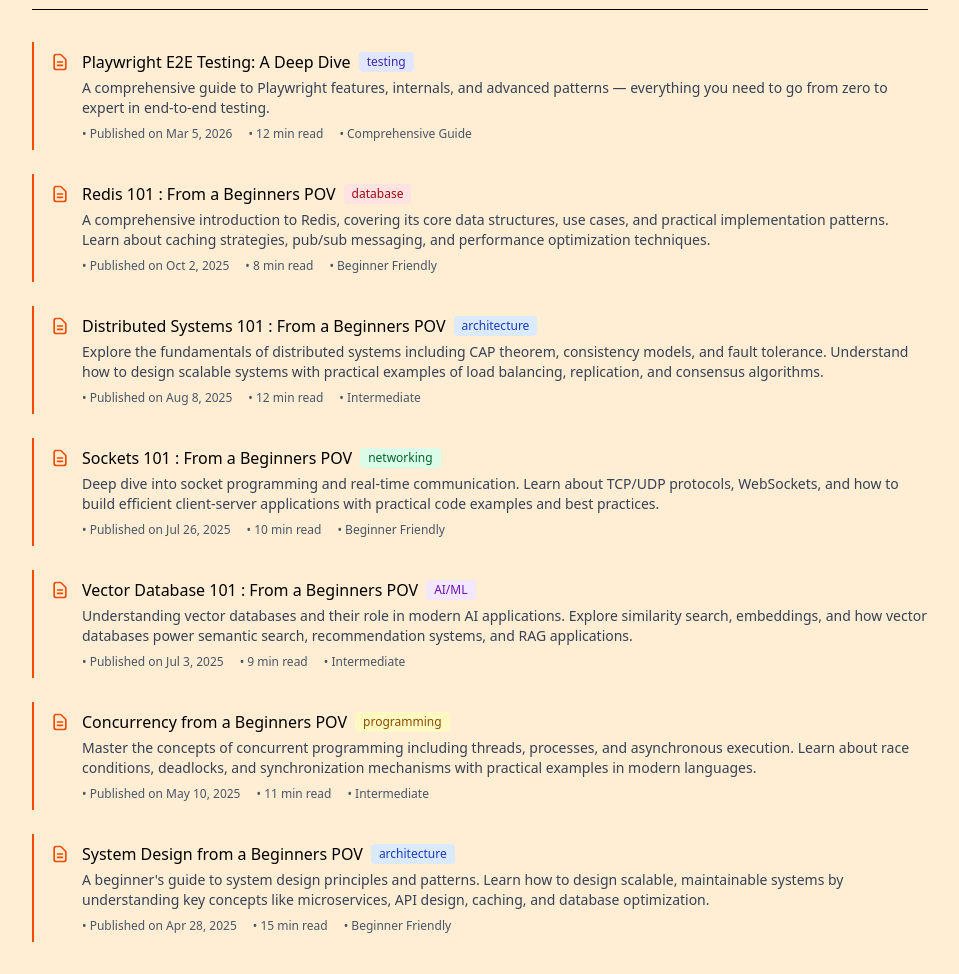
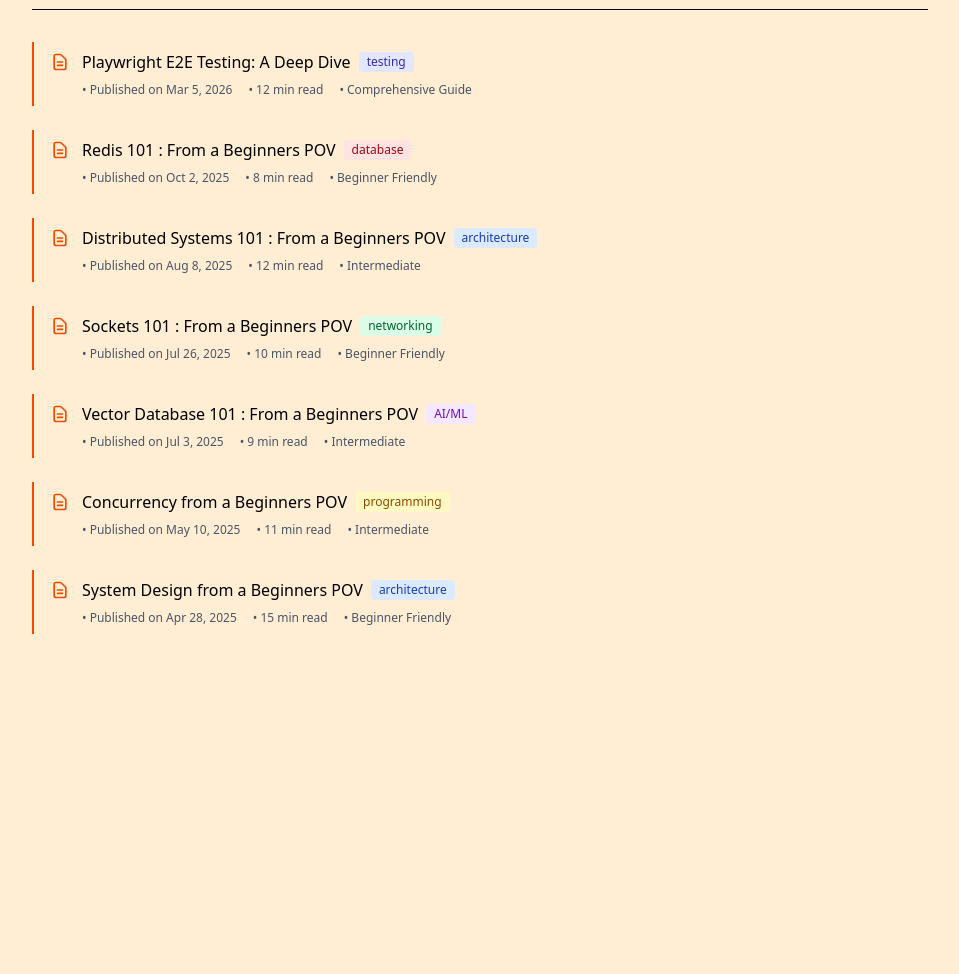
Before and after one commit to kunstewi/kunstewi.github.io, a plain HTML site: page blogs/blog.html in a window 1280 px wide. Shown: the part 111-1085 px from the top of the page, without its empty margins (160-1119 px from the left). After the commit the page ends 800 px from the top, so only its background shows below. Drawn offline with nearby package versions, Linux system fonts and the light colour scheme.

Commit message:
removed unncecessary subtext from blogs

```diff
--- a/blogs/blog.html
+++ b/blogs/blog.html
@@ -88,10 +88,6 @@
                 </a>
                 <span class="inline-block px-2 py-0.5 text-xs bg-indigo-100 text-indigo-800 rounded">testing</span>
               </div>
-              <p class="text-sm text-gray-700 mt-1">
-                A comprehensive guide to Playwright features, internals, and advanced patterns — everything you need to
-                go from zero to expert in end-to-end testing.
-              </p>
               <div class="flex items-center gap-4 mt-2 text-xs text-gray-600">
                 <span>• Published on Mar 5, 2026</span>
                 <span>• 12 min read</span>
@@ -117,11 +113,6 @@
                 </a>
                 <span class="inline-block px-2 py-0.5 text-xs bg-red-100 text-red-800 rounded">database</span>
               </div>
-              <p class="text-sm text-gray-700 mt-1">
-                A comprehensive introduction to Redis, covering its core data structures, use cases, and practical
-                implementation patterns. Learn about caching strategies, pub/sub messaging, and performance
-                optimization techniques.
-              </p>
               <div class="flex items-center gap-4 mt-2 text-xs text-gray-600">
                 <span>• Published on Oct 2, 2025</span>
                 <span>• 8 min read</span>
@@ -147,11 +138,6 @@
                 </a>
                 <span class="inline-block px-2 py-0.5 text-xs bg-blue-100 text-blue-800 rounded">architecture</span>
               </div>
-              <p class="text-sm text-gray-700 mt-1">
-                Explore the fundamentals of distributed systems including CAP theorem, consistency models, and fault
-                tolerance. Understand how to design scalable systems with practical examples of load balancing,
-                replication, and consensus algorithms.
-              </p>
               <div class="flex items-center gap-4 mt-2 text-xs text-gray-600">
                 <span>• Published on Aug 8, 2025</span>
                 <span>• 12 min read</span>
@@ -177,11 +163,6 @@
                 </a>
                 <span class="inline-block px-2 py-0.5 text-xs bg-green-100 text-green-800 rounded">networking</span>
               </div>
-              <p class="text-sm text-gray-700 mt-1">
-                Deep dive into socket programming and real-time communication. Learn about TCP/UDP protocols,
-                WebSockets, and how to build efficient client-server applications with practical code examples and
-                best practices.
-              </p>
               <div class="flex items-center gap-4 mt-2 text-xs text-gray-600">
                 <span>• Published on Jul 26, 2025</span>
                 <span>• 10 min read</span>
@@ -207,11 +188,6 @@
                 </a>
                 <span class="inline-block px-2 py-0.5 text-xs bg-purple-100 text-purple-800 rounded">AI/ML</span>
               </div>
-              <p class="text-sm text-gray-700 mt-1">
-                Understanding vector databases and their role in modern AI applications. Explore similarity search,
-                embeddings, and how vector databases power semantic search, recommendation systems, and RAG
-                applications.
-              </p>
               <div class="flex items-center gap-4 mt-2 text-xs text-gray-600">
                 <span>• Published on Jul 3, 2025</span>
                 <span>• 9 min read</span>
@@ -237,11 +213,6 @@
                 </a>
                 <span class="inline-block px-2 py-0.5 text-xs bg-yellow-100 text-yellow-800 rounded">programming</span>
               </div>
-              <p class="text-sm text-gray-700 mt-1">
-                Master the concepts of concurrent programming including threads, processes, and asynchronous
-                execution. Learn about race conditions, deadlocks, and synchronization mechanisms with practical
-                examples in modern languages.
-              </p>
               <div class="flex items-center gap-4 mt-2 text-xs text-gray-600">
                 <span>• Published on May 10, 2025</span>
                 <span>• 11 min read</span>
@@ -267,11 +238,6 @@
                 </a>
                 <span class="inline-block px-2 py-0.5 text-xs bg-blue-100 text-blue-800 rounded">architecture</span>
               </div>
-              <p class="text-sm text-gray-700 mt-1">
-                A beginner's guide to system design principles and patterns. Learn how to design scalable,
-                maintainable systems by understanding key concepts like microservices, API design, caching, and
-                database optimization.
-              </p>
               <div class="flex items-center gap-4 mt-2 text-xs text-gray-600">
                 <span>• Published on Apr 28, 2025</span>
                 <span>• 15 min read</span>
```
